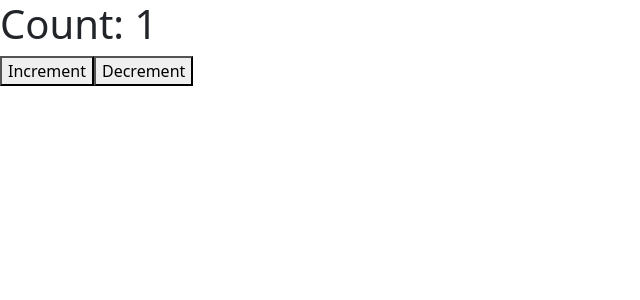
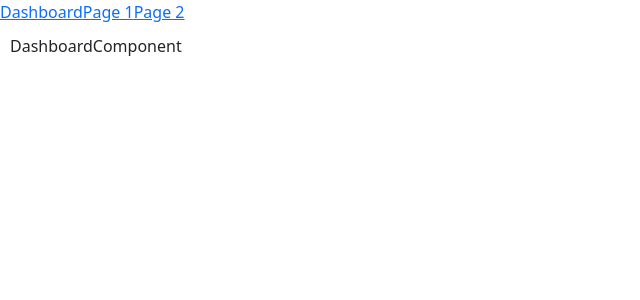
Before and after one commit to utsav-sejpal/react-app, a React (Create React App) app: page / in a window 1280 px wide. Shown: the top 300 px of the page, without its empty margins (0-640 px from the left). Built offline with nearby package versions, Linux system fonts and the light colour scheme.

Commit message:
react router installed

```diff
--- a/package.json
+++ b/package.json
@@ -6,11 +6,12 @@
     "@testing-library/jest-dom": "^5.17.0",
     "@testing-library/react": "^13.4.0",
     "@testing-library/user-event": "^13.5.0",
+    "bootstrap": "^5.3.3",
     "react": "^18.3.1",
     "react-dom": "^18.3.1",
+    "react-router-dom": "^6.26.2",
     "react-scripts": "5.0.1",
-    "web-vitals": "^2.1.4",
-    "bootstrap": "^5.3.3"
+    "web-vitals": "^2.1.4"
   },
   "scripts": {
     "start": "react-scripts start",
--- a/src/App.js
+++ b/src/App.js
@@ -22,33 +22,25 @@ import UseReducerComponent from "./components/practice/hooks/UseReducerComponent
 import UseCallbackParent from "./components/practice/hooks/use_callback/ParentComponent";
 import UseMemoComponent from "./components/practice/hooks/UseMemoComponent";
 import CounterComponent from "./components/practice/hooks/custom_hook/CounterComponent";
+import RouterComponent from "./components/practice/router/RouterComponent";
+import { BrowserRouter, Link, Route, Routes, Switch } from 'react-router-dom'
+import Page1Component from "./components/practice/router/Page1Component";
+import Page2Component from "./components/practice/router/Page2Component";
+import DashboardComponent from "./components/practice/router/DashboardComponent";
 
 let name = "Test User";
 function App() {
   return (
     <>
-      {/* <TestComponent /> */}
-      {/* <ClassComponent /> */}
-      {/* <SchoolComponent /> */}
-      {/* <ParentComponent /> */}
-      {/* <EventComponent /> */}
-      {/* <StateHookComponent /> */}
-      {/* <UseEffectHookComponent /> */}
-      {/* <ListAndKeysComponent /> */}
-      {/* <Todo /> */}
-      {/* <Form /> */}
-      {/* <SimpleFormValidation /> */}
-      {/* <Form/> */}
-      {/* <UseRefHookComponent /> */}
-      {/* <LiftingStateParent /> */}
-      {/* <ForwardRefParent /> */}
-      {/* <FragmentComponent /> */}
-      {/* <Component1 /> */}
-      {/* <ContexParentComponent /> */}
-      {/* <UseReducerComponent /> */}
-      {/* <UseCallbackParent /> */}
-      {/* <UseMemoComponent /> */}
-      <CounterComponent />
+      <BrowserRouter>
+        <Routes>
+          <Route path="/" element={<RouterComponent />}>
+            <Route index element={<DashboardComponent />} />
+            <Route path="/page-1" element={<Page1Component />} />
+            <Route path="/page-2" element={<Page2Component />} />
+          </Route>
+        </Routes>
+      </BrowserRouter>
     </>
   );
 }
--- /dev/null
+++ b/src/components/practice/router/DashboardComponent.js
@@ -0,0 +1,9 @@
+import React from 'react'
+
+export default function DashboardComponent() {
+    return (
+        <div>
+            DashboardComponent
+        </div>
+    )
+}
--- /dev/null
+++ b/src/components/practice/router/Page1Component.js
@@ -0,0 +1,9 @@
+import React from 'react'
+
+export default function Page1Component() {
+    return (
+        <div>
+            Page1Component
+        </div>
+    )
+}
--- /dev/null
+++ b/src/components/practice/router/Page2Component.js
@@ -0,0 +1,9 @@
+import React from 'react'
+
+export default function Page2Component() {
+    return (
+        <div>
+            Page2Component
+        </div>
+    )
+}
--- /dev/null
+++ b/src/components/practice/router/RouterComponent.js
@@ -0,0 +1,15 @@
+import React from 'react'
+import { Link, Outlet } from 'react-router-dom'
+
+export default function RouterComponent() {
+    return (
+        <>
+            <Link to="/">Dashboard</Link>
+            <Link to="/page-1">Page 1</Link>
+            <Link to="/page-2">Page 2</Link>
+            <div style={{ margin: '10px' }}>
+                <Outlet />
+            </div>
+        </>
+    )
+}
```
Also changed, not shown: 1 other file (tests, documents, lock files or other folders).
